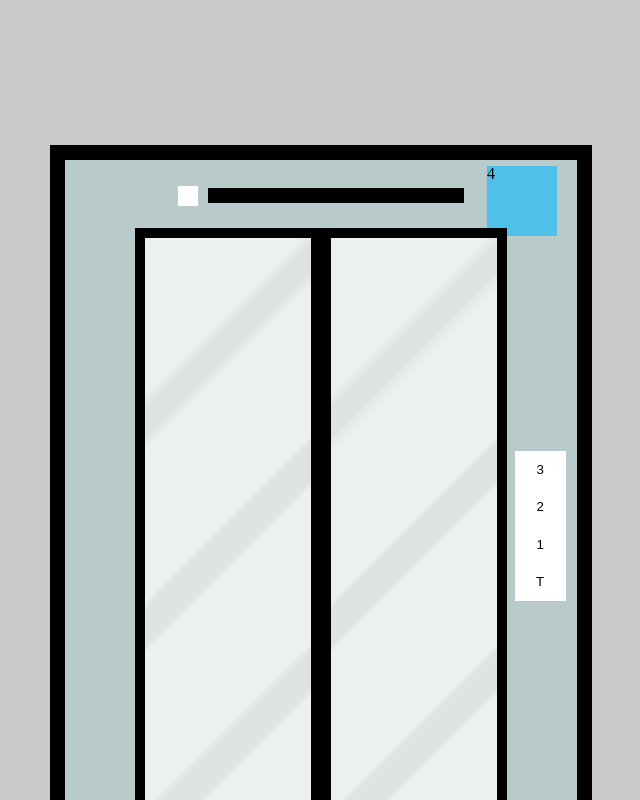
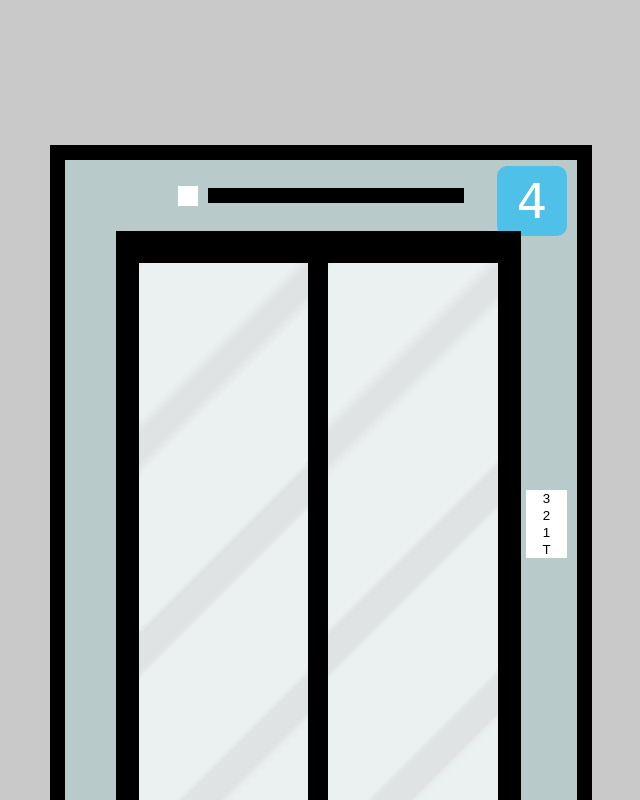
Before and after one commit to edpaes07/Elevator, a plain HTML site: page index.html in a window 1280 px wide. Shown: the whole page, without its empty margins (304-944 px from the left). Drawn offline with nearby package versions, Linux system fonts and the light colour scheme; a web font is replaced by a local one.

Commit message:
Elevador funcionando

```diff
--- a/index.html
+++ b/index.html
@@ -14,8 +14,15 @@
             <div class="top-elevator">
                 <div class="visor-illustrative"></div>
                 <div class="line"></div>
-                <div class="main-visor"><p class="visor">4</p></div>
+                <div class="main-visor"><p>4</p></div>
             </div>
+            <div class="buttons">
+                <button id="btn">3</button>
+                <button id="btn">2</button>
+                <button id="btn">1</button>
+                <button id="btn">T</button>
+            </div>
+            <div class="black-box">
                 <div class="doors">
                     <div class="space-limiter"></div>
                     <div class="left-door">
@@ -25,11 +32,6 @@
                         <!-- <div class="right-puchador"></div> -->
                     </div>
                     <div class="space-limiter"></div>
-                <div class="buttons">
-                    <button id="btn">3</button>
-                    <button id="btn">2</button>
-                    <button id="btn">1</button>
-                    <button id="btn">T</button>
                 </div>
             </div>
         </div>
--- a/styles/styles.css
+++ b/styles/styles.css
@@ -23,8 +23,15 @@ body{
     border-top: solid black 15px;
 }
 
+.black-box{
+    position: relative;
+    height: 80vh;
+    background-color: black;
+    width: 79%;
+    margin-left: 10%;
+}
+
 .doors{
-    position: relative;
     display: flex;
     justify-content: center;
     flex-direction: row;
@@ -33,14 +40,14 @@ body{
 }
 
 .left-door{
-    width: 40%!important;
+    width: 50%!important;
     height: 90%;
     background: #e5e9ea;
     background: -moz-linear-gradient(-45deg,  #e5e9ea 0%, #ebf0f1 1%, #ebf0f1 21%, #eaeff0 21%, #dfe3e4 23%, #dfe3e4 27%, #e1e5e5 27%, #ebf0f1 29%, #ebf0f1 49%, #eaeff0 49%, #dfe3e4 50%, #dfe3e4 55%, #e0e4e5 55%, #eaeff0 56%, #ebf0f1 56%, #ebf0f1 77%, #eaeff0 77%, #e0e4e5 78%, #dfe3e4 79%, #dfe3e4 83%, #e0e4e5 83%, #eaeff0 84%, #ebf0f1 85%, #ebf0f1 100%);
     background: -webkit-linear-gradient(-45deg,  #e5e9ea 0%,#ebf0f1 1%,#ebf0f1 21%,#eaeff0 21%,#dfe3e4 23%,#dfe3e4 27%,#e1e5e5 27%,#ebf0f1 29%,#ebf0f1 49%,#eaeff0 49%,#dfe3e4 50%,#dfe3e4 55%,#e0e4e5 55%,#eaeff0 56%,#ebf0f1 56%,#ebf0f1 77%,#eaeff0 77%,#e0e4e5 78%,#dfe3e4 79%,#dfe3e4 83%,#e0e4e5 83%,#eaeff0 84%,#ebf0f1 85%,#ebf0f1 100%);
     background: linear-gradient(135deg,  #e5e9ea 0%,#ebf0f1 1%,#ebf0f1 21%,#eaeff0 21%,#dfe3e4 23%,#dfe3e4 27%,#e1e5e5 27%,#ebf0f1 29%,#ebf0f1 49%,#eaeff0 49%,#dfe3e4 50%,#dfe3e4 55%,#e0e4e5 55%,#eaeff0 56%,#ebf0f1 56%,#ebf0f1 77%,#eaeff0 77%,#e0e4e5 78%,#dfe3e4 79%,#dfe3e4 83%,#e0e4e5 83%,#eaeff0 84%,#ebf0f1 85%,#ebf0f1 100%);
     filter: progid:DXImageTransform.Microsoft.gradient( startColorstr='#e5e9ea', endColorstr='#ebf0f1',GradientType=1 );
-    border: solid black 10px!important;
+    border-right: solid black 10px!important;
 
     display: flex;
     justify-content: flex-end;
@@ -70,14 +77,14 @@ body{
 }
 
 .right-door{
-    width: 40%!important;
+    width: 50%!important;
     height: 90%;
     background: #e5e9ea;
     background: -moz-linear-gradient(-45deg,  #e5e9ea 0%, #ebf0f1 1%, #ebf0f1 21%, #eaeff0 21%, #dfe3e4 23%, #dfe3e4 27%, #e1e5e5 27%, #ebf0f1 29%, #ebf0f1 49%, #eaeff0 49%, #dfe3e4 50%, #dfe3e4 55%, #e0e4e5 55%, #eaeff0 56%, #ebf0f1 56%, #ebf0f1 77%, #eaeff0 77%, #e0e4e5 78%, #dfe3e4 79%, #dfe3e4 83%, #e0e4e5 83%, #eaeff0 84%, #ebf0f1 85%, #ebf0f1 100%);
     background: -webkit-linear-gradient(-45deg,  #e5e9ea 0%,#ebf0f1 1%,#ebf0f1 21%,#eaeff0 21%,#dfe3e4 23%,#dfe3e4 27%,#e1e5e5 27%,#ebf0f1 29%,#ebf0f1 49%,#eaeff0 49%,#dfe3e4 50%,#dfe3e4 55%,#e0e4e5 55%,#eaeff0 56%,#ebf0f1 56%,#ebf0f1 77%,#eaeff0 77%,#e0e4e5 78%,#dfe3e4 79%,#dfe3e4 83%,#e0e4e5 83%,#eaeff0 84%,#ebf0f1 85%,#ebf0f1 100%);
     background: linear-gradient(135deg,  #e5e9ea 0%,#ebf0f1 1%,#ebf0f1 21%,#eaeff0 21%,#dfe3e4 23%,#dfe3e4 27%,#e1e5e5 27%,#ebf0f1 29%,#ebf0f1 49%,#eaeff0 49%,#dfe3e4 50%,#dfe3e4 55%,#e0e4e5 55%,#eaeff0 56%,#ebf0f1 56%,#ebf0f1 77%,#eaeff0 77%,#e0e4e5 78%,#dfe3e4 79%,#dfe3e4 83%,#e0e4e5 83%,#eaeff0 84%,#ebf0f1 85%,#ebf0f1 100%);
     filter: progid:DXImageTransform.Microsoft.gradient( startColorstr='#e5e9ea', endColorstr='#ebf0f1',GradientType=1 );
-    border: solid black 10px!important;
+    border-left: solid black 10px!important;
 
     display: flex;
     justify-content: flex-start;
@@ -115,6 +122,7 @@ body{
 
 .line{
     margin-top: 5%;
+    margin-bottom: 5%;
     width: 50%;
     background-color: black;
     height: 15px;
@@ -125,6 +133,7 @@ body{
     width: 20px;
     height: 20px;
     margin-top: 5%;
+    margin-bottom: 5%;
     margin-right: 10px;
 }
 
@@ -134,9 +143,10 @@ body{
     width: 70px;
     height: 70px;
     right: 0;
-    margin-top: 7%;
-    margin-right: 20px;
+    margin-top: 2%;
+    margin-right: 10px;
     background-color: #4fc0e8;
+    border-radius: 10px;
 }
 
 .left-puchador{
@@ -160,10 +170,10 @@ body{
 .buttons{
     position: absolute;
     background-color: lightgray;
-    width: 10%;
-    margin: 2%;
-    height: 150px;
-    right: 1px;
+    width: 8%;
+    right: 0;
+    top: 50%;
+    margin: 10px;
     display: flex;
     justify-content: center;
     align-items: center;
@@ -171,7 +181,7 @@ body{
 }
 
 .space-limiter{
-    width: 12%;
+    width: 2%;
     margin: 2%;
     height: 50px;
 }
@@ -193,3 +203,16 @@ body{
     background-color: darkgray;
     cursor: pointer;
 }
+
+.main-visor p{
+    color: white;
+    text-align: center;
+    font-family: 'Federant', cursive;
+    font-size: 3em;
+}
+
+.main-visor{
+    display: flex;
+    align-items: center;
+    justify-content: center;
+}
```
Lines whose indentation alone changed are shown as unchanged.
